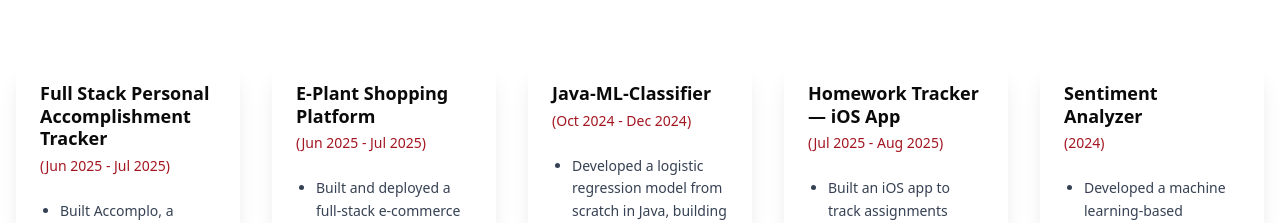
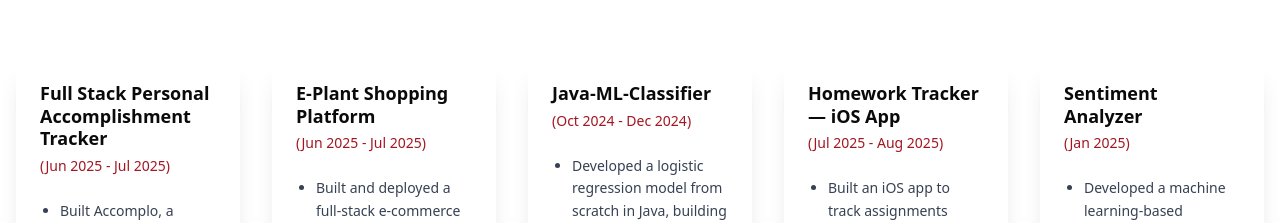
Before and after one commit to Sahmey2004/Portfolio, a React (Vite) app: page / in a window 1280 px wide. Shown: the part 2220-2443 px from the top of the page. Built offline with nearby package versions, Linux system fonts and the light colour scheme.

Commit message:
Update Sentiment Analyzer project date

```diff
--- a/src/components/Project.jsx
+++ b/src/components/Project.jsx
@@ -75,7 +75,7 @@ const Project = () => {
     },
     {
       title: 'Sentiment Analyzer',
-      period: '(2024)',
+      period: '(Jan 2025)',
       url: 'https://github.com/Sahmey2004/sentiment-analyzer',
       description: [
         'Developed a machine learning-based sentiment analysis tool to classify text as positive, negative, or neutral sentiment',
```
